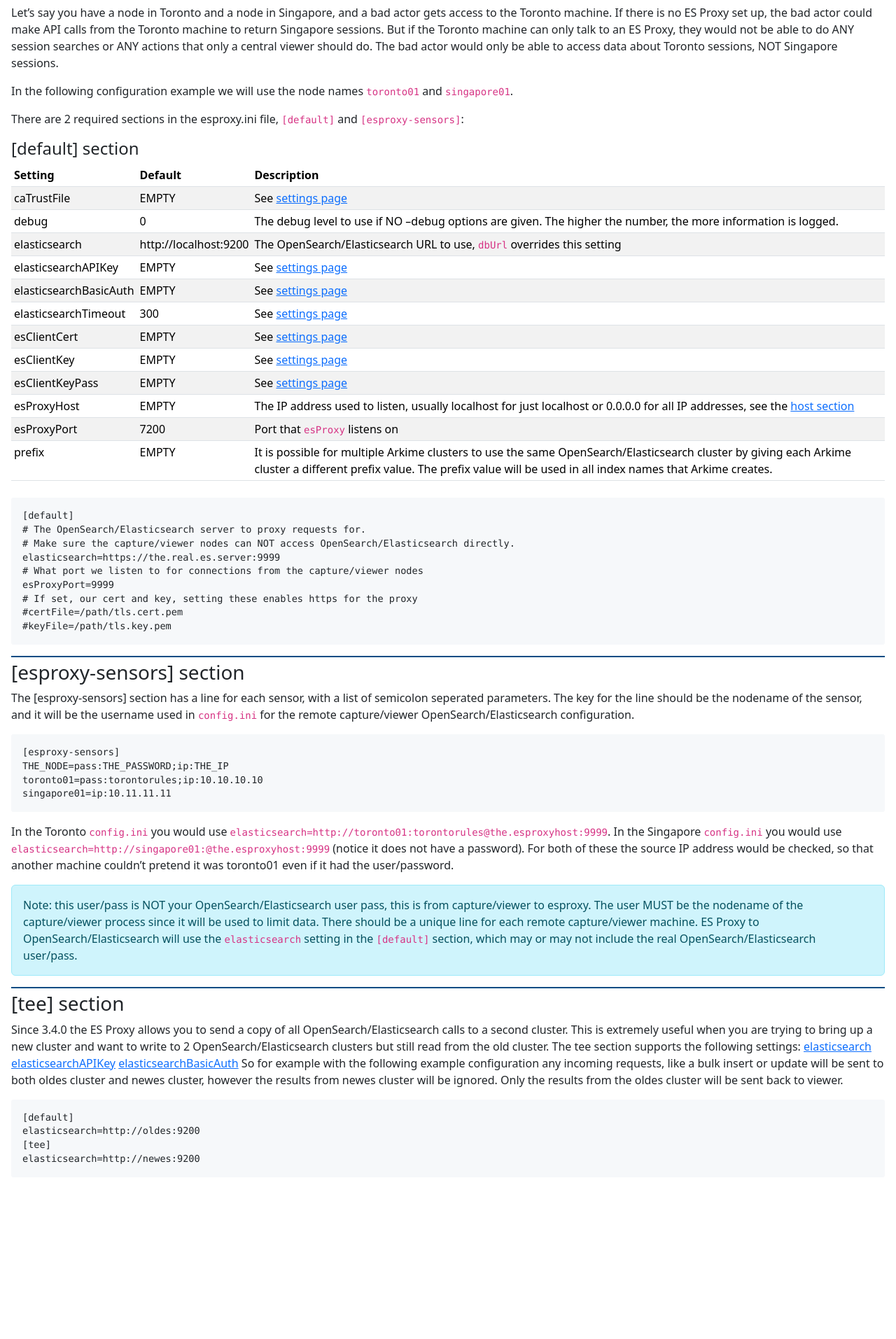
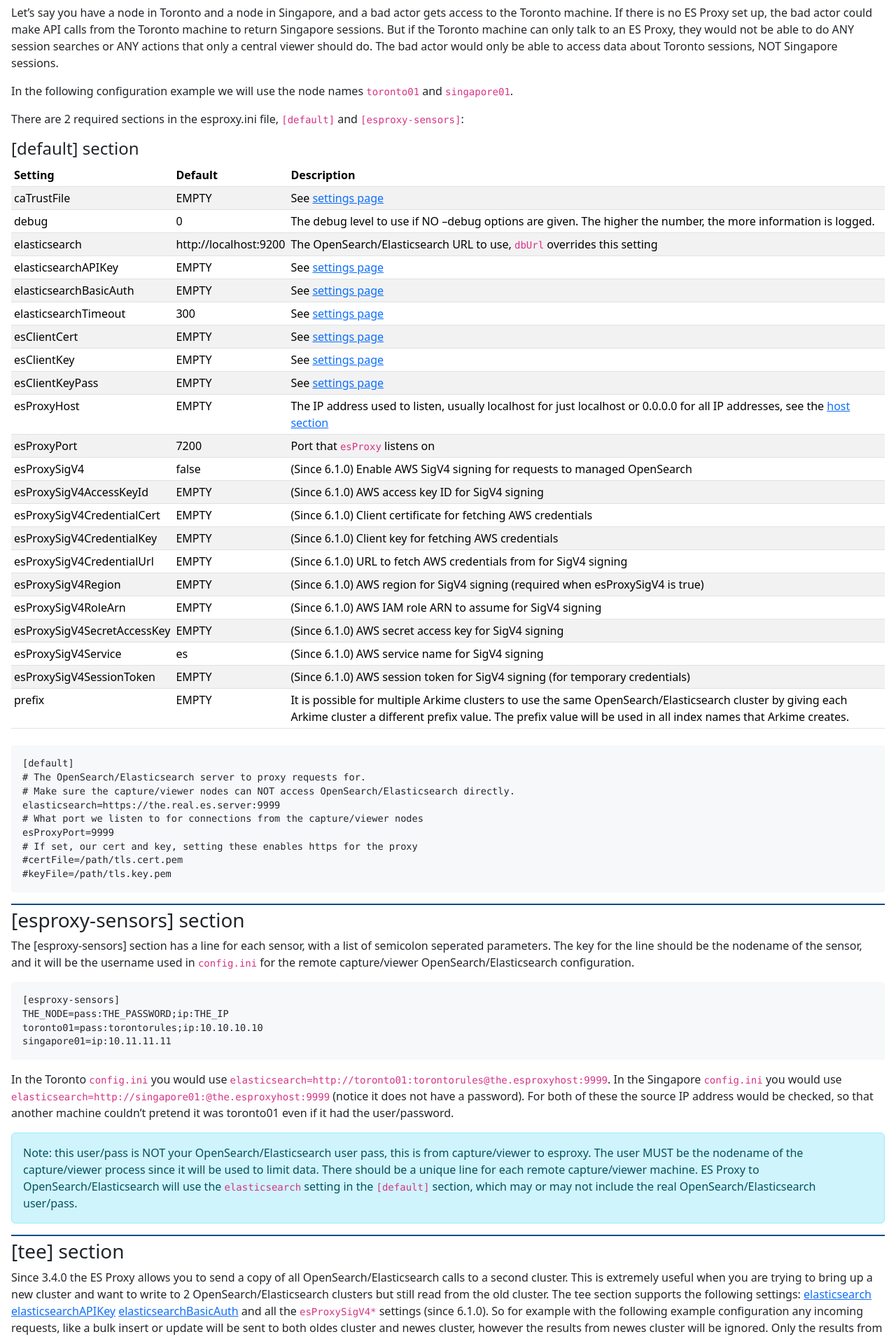
Before and after one commit to arkime/arkimeweb, a Jekyll site: the page built from _wiki/esproxy.md, in a window 1280 px wide. Shown: the part 465-2378 px from the top of the page at 70% size. Built offline with Jekyll 4.4.1, drawn with Linux system fonts in a browser that asks for light colours; some of the changed text lies outside the part shown.

Commit message:
update with 6.1.0 breaking changes and settings

```diff
--- a/_data/settings/dedup.yml
+++ b/_data/settings/dedup.yml
@@ -28,3 +28,9 @@ settings:
     text: |
       The approximate number of packets to keep information for per second.
       Set this number to the max number of packets per second you expect.
+
+  - key: dedupVlanVni
+    value: "true"
+    text: |
+      (Since 6.1.0) Include the VLAN tag and VNI in packet deduplication.
+      Set to false to restore pre-6.1.0 behavior.
--- a/_data/settings/esproxy.yml
+++ b/_data/settings/esproxy.yml
@@ -46,3 +46,43 @@ settings:
   - key: esProxyPort
     value: 7200
     text: Port that <code>esProxy</code> listens on
+
+  - key: esProxySigV4
+    value: "false"
+    text: (Since 6.1.0) Enable AWS SigV4 signing for requests to managed OpenSearch
+
+  - key: esProxySigV4Region
+    value: EMPTY
+    text: (Since 6.1.0) AWS region for SigV4 signing (required when esProxySigV4 is true)
+
+  - key: esProxySigV4Service
+    value: es
+    text: (Since 6.1.0) AWS service name for SigV4 signing
+
+  - key: esProxySigV4AccessKeyId
+    value: EMPTY
+    text: (Since 6.1.0) AWS access key ID for SigV4 signing
+
+  - key: esProxySigV4SecretAccessKey
+    value: EMPTY
+    text: (Since 6.1.0) AWS secret access key for SigV4 signing
+
+  - key: esProxySigV4SessionToken
+    value: EMPTY
+    text: (Since 6.1.0) AWS session token for SigV4 signing (for temporary credentials)
+
+  - key: esProxySigV4RoleArn
+    value: EMPTY
+    text: (Since 6.1.0) AWS IAM role ARN to assume for SigV4 signing
+
+  - key: esProxySigV4CredentialUrl
+    value: EMPTY
+    text: (Since 6.1.0) URL to fetch AWS credentials from for SigV4 signing
+
+  - key: esProxySigV4CredentialCert
+    value: EMPTY
+    text: (Since 6.1.0) Client certificate for fetching AWS credentials
+
+  - key: esProxySigV4CredentialKey
+    value: EMPTY
+    text: (Since 6.1.0) Client key for fetching AWS credentials
--- a/_data/settings/viewer.yml
+++ b/_data/settings/viewer.yml
@@ -180,9 +180,9 @@ settings:
     text: (Since 5.0) A user must have this role to be able to upload, the uploadCommand also needs to be set to enable.
 
   - key: uploadFileSizeLimit
-    value: EMPTY
+    value: "2G (since 6.1.0, previously EMPTY)"
     text: |
-      (Since 2.0) If set, the max size of PCAP files that can be uploaded from the UI
+      (Since 2.0) The max size of PCAP files that can be uploaded from the UI
 
   - key: queryAllIndices
     value: "false for viewer, true for multiviewer"
--- a/_wiki/esproxy.md
+++ b/_wiki/esproxy.md
@@ -86,6 +86,7 @@ The tee section supports the following settings:
 <a href="settings#elasticsearch">elasticsearch</a>
 <a href="settings#elasticsearchAPIKey">elasticsearchAPIKey</a>
 <a href="settings#elasticsearchBasicAuth">elasticsearchBasicAuth</a>
+and all the <code>esProxySigV4*</code> settings (since 6.1.0).
 So for example with the following example configuration any incoming requests, like a bulk insert or update will be sent to both oldes cluster and newes cluster, however the results from newes cluster will be ignored.
 Only the results from the oldes cluster will be sent back to viewer.
 <pre>
--- a/faq.html
+++ b/faq.html
@@ -1260,6 +1260,12 @@ title: FAQ
       </p>
       <h4>Breaking Changes</h4>
       <ul>
+        <li>(6.1.0) Previous redis user databases will be ignored</li>
+        <li>(6.1.0) Dedup packets now include VLAN/VNI by default, set <a href="/settings#dedupVlanVni">dedupVlanVni</a>=false to disable</li>
+        <li>(6.1.0) The setting <a href="/settings#uploadFileSizeLimit">uploadFileSizeLimit</a> now defaults to 2G instead of unlimited</li>
+        <li>(6.1.0) Link group URLs in Cont3xt must start with http:// or https:// now</li>
+        <li>(6.1.0) Previously the <a href="/settings#bpf">bpf</a> filter setting was reversed for scheme, pcapoverip, and tzsp readers (now fixed)</li>
+        <li>(6.1.0) Cluster URLs in Parliament must start with http:// or / now</li>
         <li>The settings <code>parseSMTP</code> and <code>parseSMB</code> have been removed, use <a href="/settings#disableParsers">disableParsers</a> instead</li>
         <li>Arkime plugins must end with a supported extension, e.g. .so, .lua, .py</li>
         <li>The <a href="/settings#luaFiles">luaFiles</a> setting now defaults to EMPTY</li>
--- a/release-v6.html
+++ b/release-v6.html
@@ -192,6 +192,12 @@ title: V6!
             </p>
             <p class="lead text-justify">
               <ul class="list-group list-group-sm angle-list">
+                <li class="list-group-item">(6.1.0) Previous redis user databases will be ignored</li>
+                <li class="list-group-item">(6.1.0) Dedup packets now include VLAN/VNI by default, set <a href="/settings#dedupVlanVni">dedupVlanVni</a>=false to disable</li>
+                <li class="list-group-item">(6.1.0) The setting <a href="/settings#uploadFileSizeLimit">uploadFileSizeLimit</a> now defaults to 2G instead of unlimited</li>
+                <li class="list-group-item">(6.1.0) Link group URLs in Cont3xt must start with http:// or https:// now</li>
+                <li class="list-group-item">(6.1.0) Previously the <a href="/settings#bpf">bpf</a> filter setting was reversed for scheme, pcapoverip, and tzsp readers (now fixed)</li>
+                <li class="list-group-item">(6.1.0) Cluster URLs in Parliament must start with http:// or / now</li>
                 <li class="list-group-item">Node.js 22 is now required (>= 22.15.0)</li>
                 <li class="list-group-item">You must be on v5.2.0 or later to upgrade to v6.x</li>
                 <li class="list-group-item">A db.pl upgrade is required</li>
```
